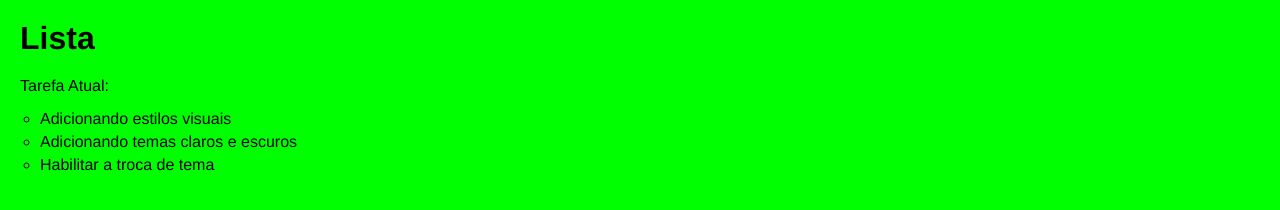
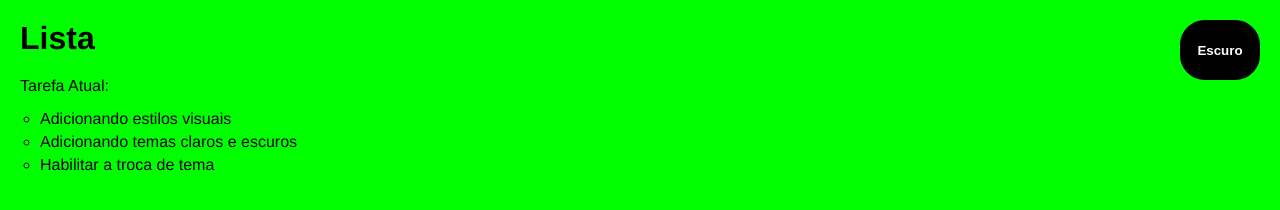
Before and after one commit to BrunoBelarmino007/Aplication, a plain HTML site: page index.html in a window 1280 px wide. Drawn offline with Linux system fonts and the light colour scheme.

Commit message:
Foi adicionado o button juntamente com sua estilização

```diff
--- a/index.html
+++ b/index.html
@@ -15,6 +15,10 @@
         <li> Habilitar a troca de tema </li>
     </ul>
 
+    <div>
+        <button class="btn">Escuro</button>
+    </div>
+
     <script src="app.js"></script>
     <noscript>Você precisa habilitar o JavaScript para ver o site completo</noscript>
 
--- a/main.css
+++ b/main.css
@@ -57,3 +57,24 @@ li {
   --btnBg: var(--branco);
   --btnFontColor: var(--preto);
 }
+
+
+.btn {
+  position: absolute;
+  top: 20px;
+  right: 20px;
+  height: 60px;
+  width: 80px;
+  border-radius: 25px;
+  border: 2px solid var(--fontColor);
+  color: var(--btnFontColor);
+  background-color: var(--btnBg);
+  cursor: pointer;
+  font-weight: bold;
+  transition: all 0.3s ease;
+}
+
+.btn:hover {
+  opacity: 0.8;
+  transform: scale(1.05);
+}
```
